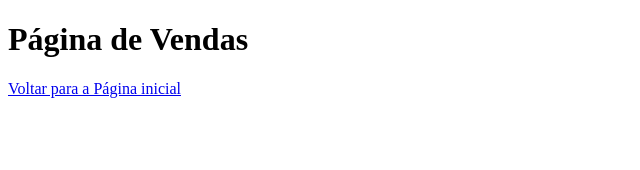
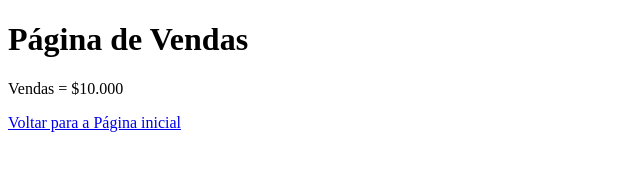
Before and after one commit to BrenoSB98/testGitHub, a plain HTML site: page test.html in a window 1280 px wide. Shown: the whole page, without its empty margins (0-640 px from the left). Drawn offline with Linux system fonts and the light colour scheme.

Commit message:
Valor vendas

```diff
--- a/test.html
+++ b/test.html
@@ -8,6 +8,7 @@
 </head>
 <body>
     <h1>Página de Vendas</h1>
+    <p>Vendas = $10.000</p>
     <a href="index.html">Voltar para a Página inicial</a>
 </body>
 </html>
```
